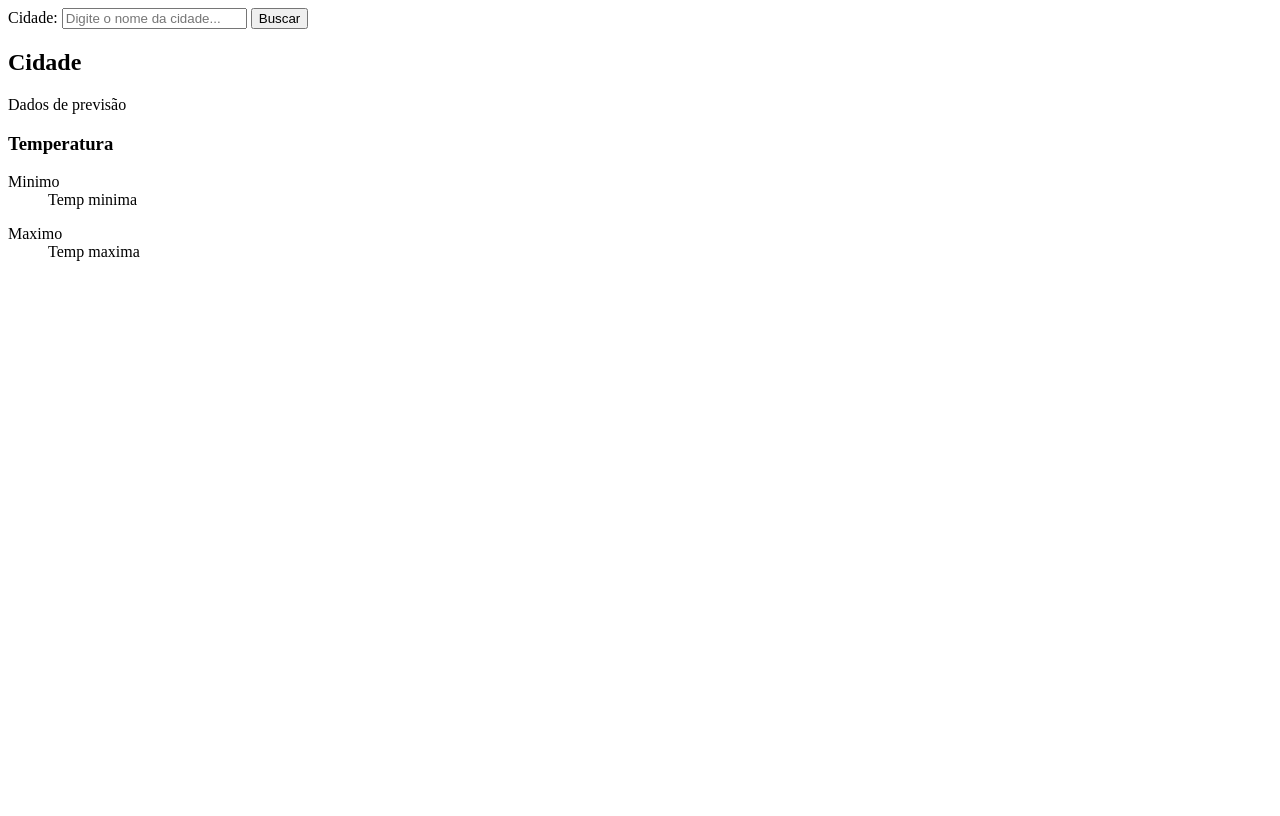
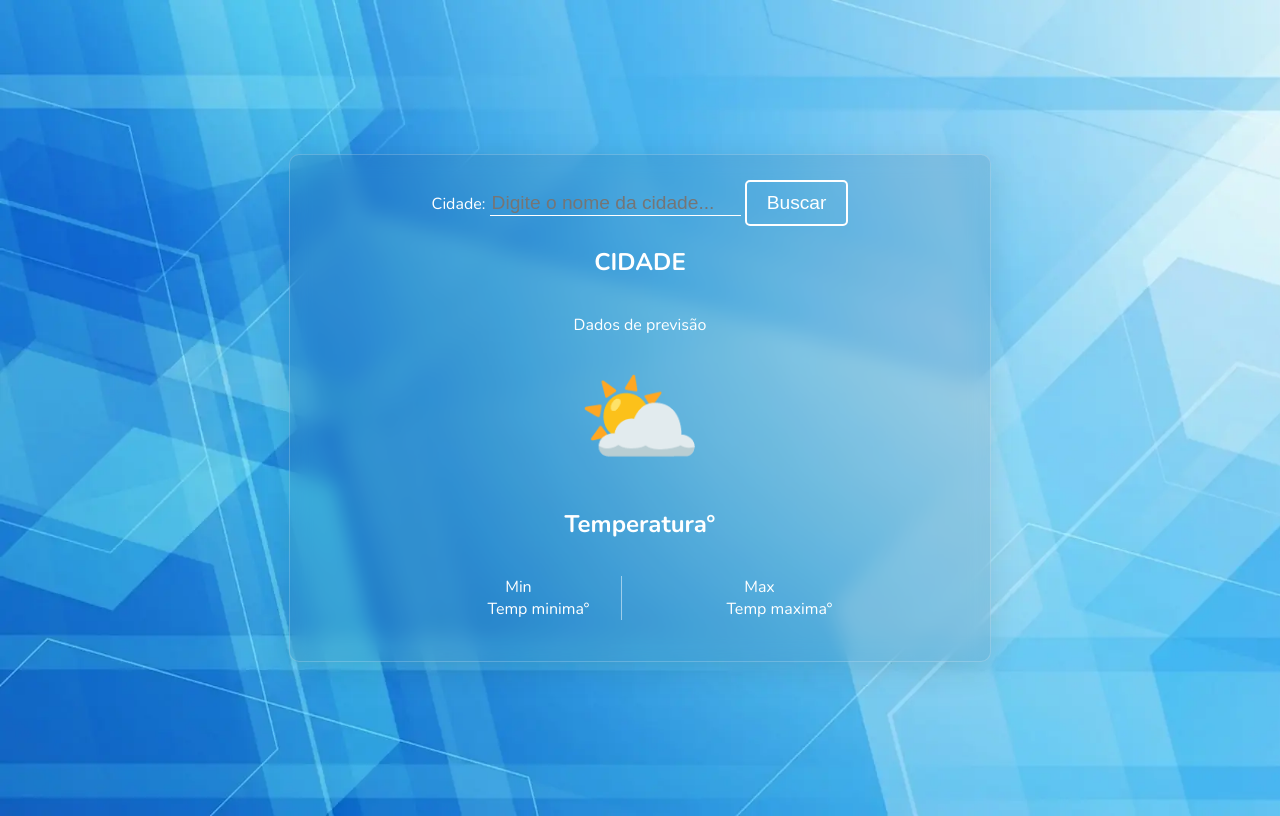
Before and after one commit to geovannapassareli/Weather-App, a plain HTML site: page index.html in a window 1280 px wide. Drawn offline with nearby package versions, Linux system fonts and the light colour scheme.

Commit message:
css finalizado

```diff
--- a/index.html
+++ b/index.html
@@ -4,33 +4,36 @@
     <meta charset="UTF-8">
     <meta name="viewport" content="width=device-width, initial-scale=1.0">
     <link rel="stylesheet" href="style.css">
+    <link rel="preconnect" href="https://fonts.googleapis.com">
+    <link rel="preconnect" href="https://fonts.gstatic.com" crossorigin>
+    <link href="https://fonts.googleapis.com/css2?family=Nunito:ital,wght@0,200..1000;1,200..1000&display=swap" rel="stylesheet">
     <title>Previsão do Tempo</title>
+
 </head>
 <body>
     <main>
-    <form>
+        <form id="formulario">
             <label for="busca">Cidade:</label>
             <input type="text" id="busca" placeholder="Digite o nome da cidade...">
            <button type="submit">Buscar</button>
         </form>
 
         <section id="resultado">
-        <h2 id="cidade">Cidade</h2>
+            <h1 id="cidade" class="cidade">Cidade</h1>
             <p id="dados">Dados de previsão</p>
-
+            <span id="icone" style='font-size:100px;'>&#9925;</span>
+            <h2 id="temperatura">Temperatura°</h2>
              <div id="detalhes">
-            <p id="emoji"></p>
-            <h3 id="temperatura">Temperatura</h3>
                 <div>
-                <dl id="min">
-                    <dt>Minimo</dt>
-                    <dd>Temp minima</dd>
+                    <dl class="temp-item1">
+                        <dt>Min</dt>
+                        <dd>Temp minima°</dd>
                     </dl>
                 </div>
                 <div>
-                <dl id="max">
-                    <dt>Maximo</dt>
-                    <dd>Temp maxima</dd>
+                    <dl class="temp-item2">
+                        <dt>Max</dt>
+                        <dd>Temp maxima°</dd>
                     </dl>
                 </div>
             </div>
--- a/style.css
+++ b/style.css
@@ -0,0 +1,97 @@
+/*---TAGS---*/
+body{
+    background-image: url('/img/fundo2.webp');
+    background-repeat: no-repeat; /*não repetir a imagem*/
+    background-size: cover; /*dimensionando a imagem proporcionalmente para que não fique nenhum espaço em branco*/
+    display: flex;
+    justify-content: center;
+    align-items: center;
+    height: 100vh;
+    font-family: 'Nunito', sans-serif;
+    color: #fff;
+}
+
+main{
+    background: rgba(20, 40, 80, 0.1);
+    backdrop-filter: blur(10px);
+    border: 1px solid rgba(255, 255, 255, 0.2);
+    box-shadow: 0 8px 32px rgba(0, 0, 0, 0.1);
+    border-radius: 16px;
+    padding: 2rem;
+    flex-direction: column;
+    display: flex;
+    justify-content: center;
+    align-items: center;
+    width: 90%;
+    max-width: 650px;
+    border-radius: 10px;
+    padding: 25px;
+}
+
+button{
+    background-color: transparent;
+    border: 2px solid #fff;
+    color:#fff;
+    font-size: 1.2rem;
+    padding: 10px 20px;
+    cursor: pointer;
+    border-radius: 5px;
+    transition-duration: 0.4s;
+}
+button:hover{
+    background-color: #6999d7;
+    color: #fff;
+}
+
+/*---IDs---*/
+#busca{
+    border: none;
+    color: #fff;
+    font-size: 1.2rem;
+    border-bottom: 1px solid #fff;
+    background-color: transparent;
+    outline: none;
+}
+#resultado{
+    display: flex;
+    flex-direction: column;
+    align-items: center;
+}
+#detalhes{
+    display: flex;
+    justify-content: center;
+    align-items: center;
+    gap: 2rem;
+}
+
+/*#min{
+    display: flex;
+    flex-direction: column;
+    align-items: center;
+    border-right: 1px solid #fff;
+}
+
+#max{
+    display: flex;
+    flex-direction: column;
+    align-items: center;
+}
+
+/*---CLASSES---*/
+
+.cidade{
+    text-transform: uppercase;
+}
+
+.temp-item1{
+    border-right: 1px solid rgba(255, 255, 255, 0.5);
+    padding-right: 2rem;
+    text-align: center;
+    flex: 1
+}
+
+.temp-item2{
+    text-align: center;
+    flex: 1;
+    padding-left: 2rem;
+}
```
Also changed, not shown: img/Baixar abstrato azul_ projeto de fundo azul. abstrato futurista.jpg (added), img/fundo.jpg (added), img/fundo2.webp (added). Lines whose indentation alone changed are shown as unchanged.
